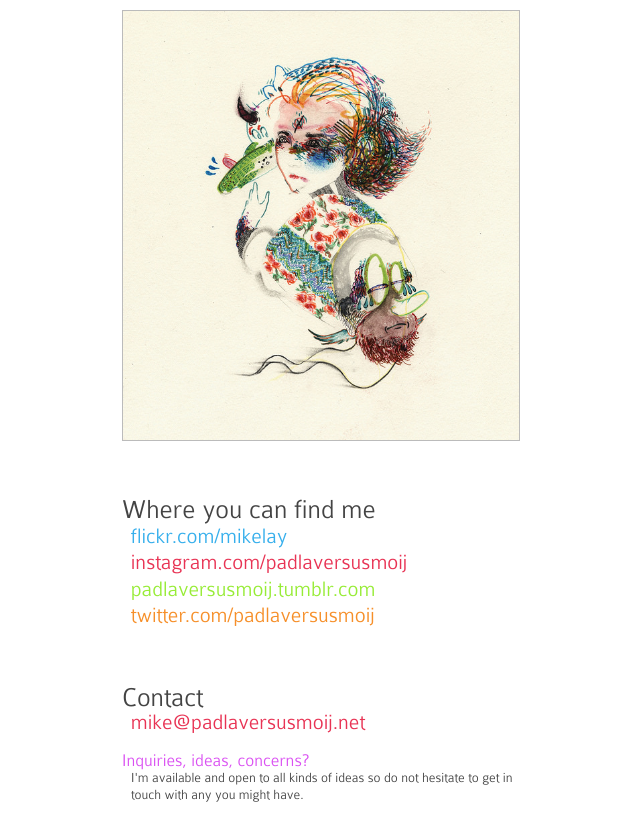
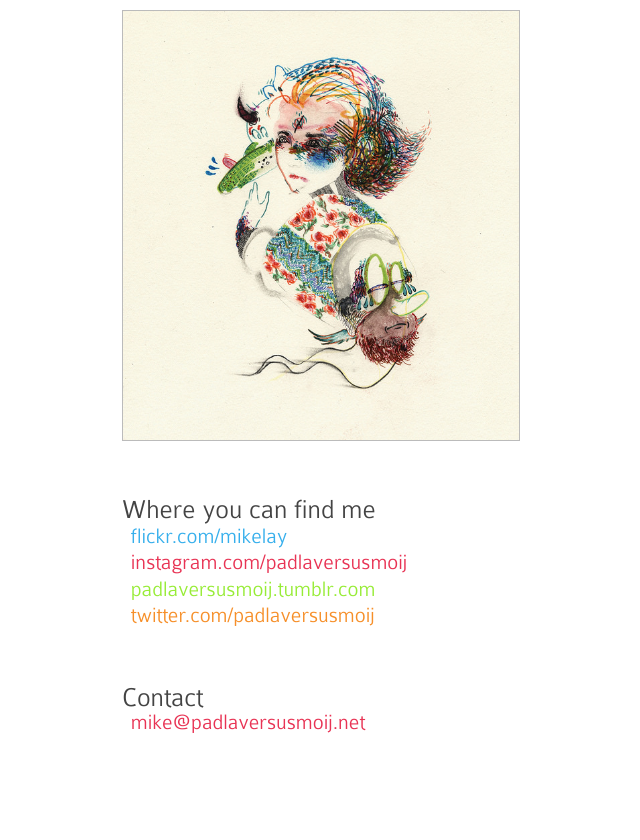
Before and after one commit to padlaversusmoij/padlaversusmoij.net, a plain HTML site: page index.html in a window 1280 px wide. Shown: the part 82-922 px from the top of the page, without its empty margins (318-958 px from the left). After the commit the page ends 866 px from the top, so only its background shows below. Drawn offline with Linux system fonts and the light colour scheme.

Commit message:
Remove inquiry section

```diff
--- a/index.html
+++ b/index.html
@@ -154,15 +154,6 @@ a.red {
 a.purple {
     color: #DA50F2;
 }
-.hello h3 {
-    color: #DA50F2;
-    font-size: 18px;
-}
-.hello p {
-    font-size: 14px;
-    margin-left: 9px;
-    line-height: 1.2;
-}
 @media screen and (max-width: 400px) {
 	body {
 		font-size: 18px;
@@ -200,10 +191,6 @@ div#wrapper {
 <h2>Contact</h2>
 <a class="contact red" href="mailto:mike@padlaversusmoij.net">mike@padlaversusmoij.net</a>
 
-<div class="hello">
-<h3>Inquiries, ideas, concerns?</h3>
-<p>I'm available and open to all kinds of ideas so do not hesitate to get in touch with any you might have.</p>
-</div>
 </div><!-- end div.wrapper -->
 <script>
 	(function(i,s,o,g,r,a,m){i['GoogleAnalyticsObject']=r;i[r]=i[r]||function(){
```
